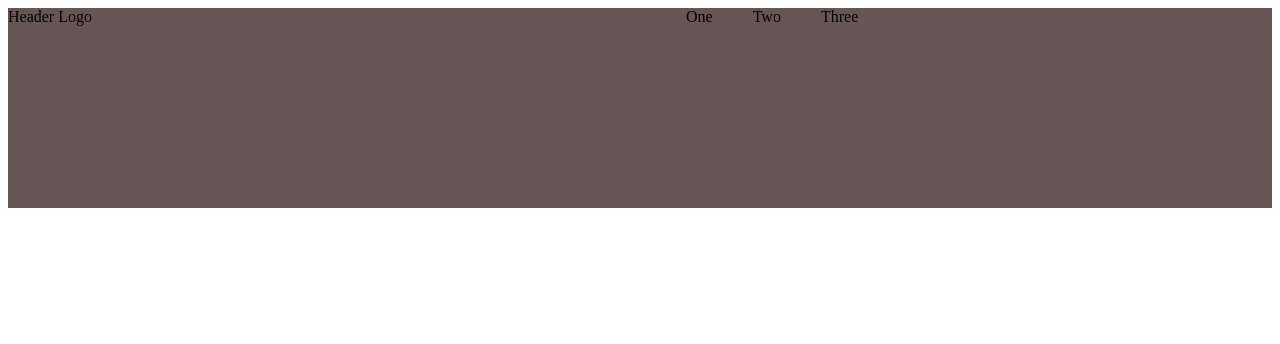
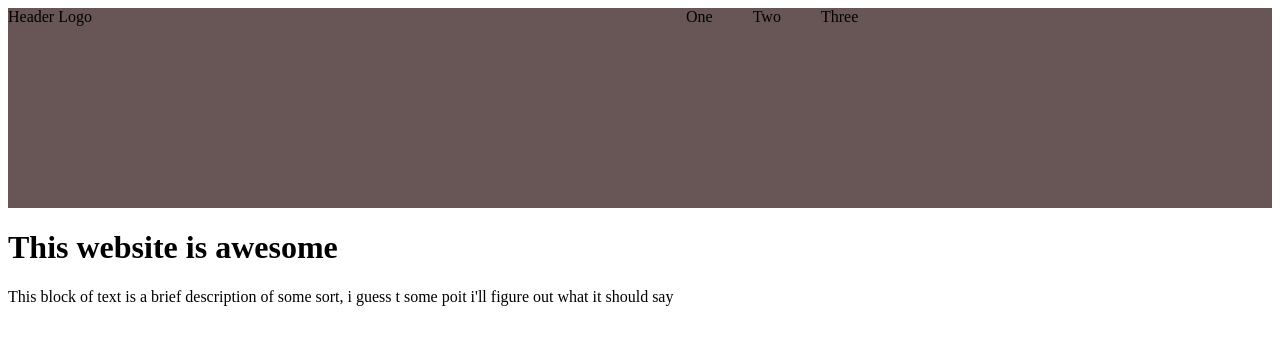
Before and after one commit to MaxiZoSo/landing, a plain HTML site: page index.html in a window 1280 px wide. Drawn offline with Linux system fonts and the light colour scheme.

Commit message:
Added middle text and descript

```diff
--- a/index.html
+++ b/index.html
@@ -11,7 +11,11 @@
         <span>Three</span>
         </div>
     </header>
+
 <header class="top-third">
+   <div class="hero-text"></div> <h1>This website is awesome</h1> </div>
+
+    <p class="description">This block of text is a brief description of some sort, i guess t some poit i'll figure out what it should say</p>
 </header>
     </head>
 
```
